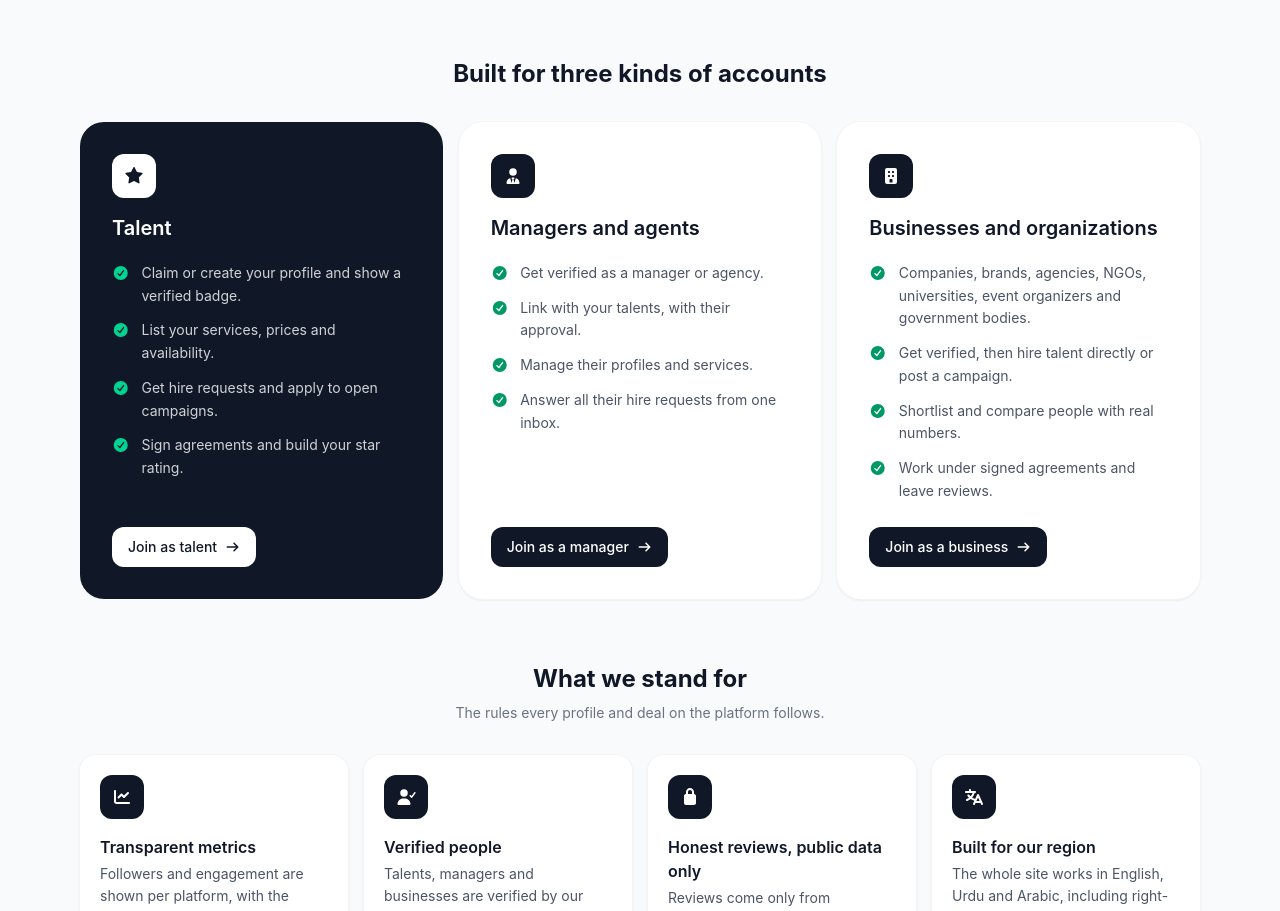
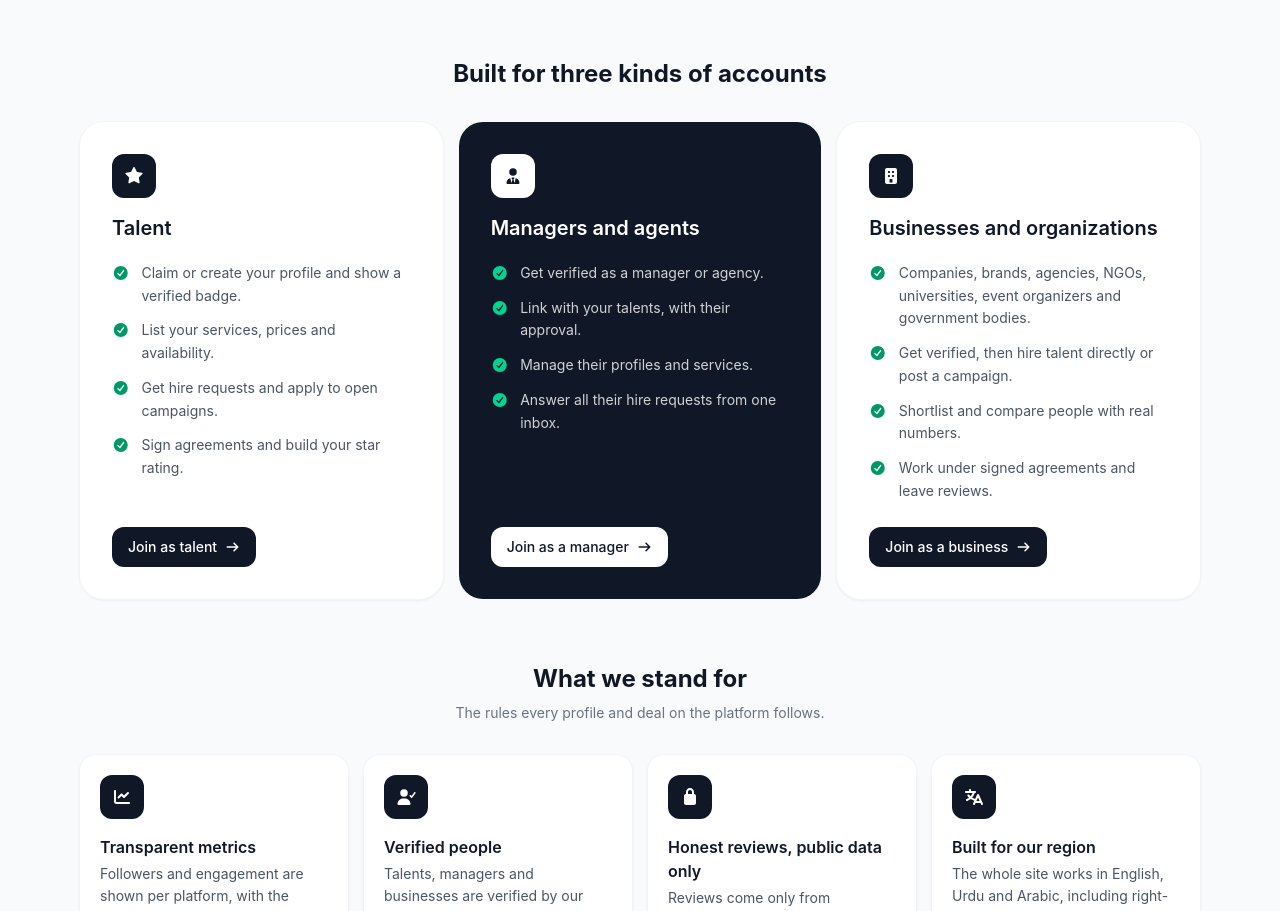
Before and after one commit to MohidWebDev/influencer_frontend, a React (Vite) app: page /about in a window 1280 px wide. Shown: the part 1300-2211 px from the top of the page. Built offline with nearby package versions, Linux system fonts and the light colour scheme; no server answers.

Commit message:
refactor(about): clean up imports and improve audience card styling

```diff
--- a/src/pages/About.tsx
+++ b/src/pages/About.tsx
@@ -5,19 +5,15 @@ import type { IconDefinition } from '@fortawesome/fontawesome-svg-core'
 import { FontAwesomeIcon } from '@fortawesome/react-fontawesome'
 import {
   faArrowRight,
-
   faBriefcase,
   faBuilding,
-
   faChartLine,
   faChevronDown,
   faCircleCheck,
   faEye,
-
   faIdBadge,
   faLanguage,
   faLock,
-
   faStar,
   faUserCheck,
   faUserTie,
@@ -68,8 +64,6 @@ function About() {
     body: t(`about.step${n}Body`),
   }))
 
-
-
   const values: { icon: IconDefinition; title: string; body: string }[] = [
     { icon: faChartLine, title: t('about.value1Title'), body: t('about.value1Body') },
     { icon: faUserCheck, title: t('about.value2Title'), body: t('about.value2Body') },
@@ -78,6 +72,7 @@ function About() {
   ]
 
   // Teen qism ke account: har ek ke apne fayde aur signup ka seedha raasta
+  // i === 1 (manager) — dark; baaki (talent, business) — white
   const audiences: { key: string; icon: IconDefinition; type: string }[] = [
     { key: 'talent', icon: faStar, type: 'talent' },
     { key: 'manager', icon: faUserTie, type: 'representative' },
@@ -159,20 +154,21 @@ function About() {
         </ol>
       </section>
 
-
-
-
       {/* Kis ke liye: teen account types */}
       <section>
         <h2 className="text-center text-2xl font-bold">{t('about.forTitle')}</h2>
         <div className="mt-8 grid gap-4 lg:grid-cols-3">
           {audiences.map((audience, i) => {
-            const dark = i === 0
+            // ✅ Sirf beech wala card (i === 1 = manager) dark hoga.
+            // Left (talent) aur right (business) white rahenge.
+            const dark = i === 1
             return (
               <div
                 key={audience.key}
                 className={`flex flex-col rounded-3xl p-6 md:p-8 ${
-                  dark ? 'keep-dark bg-gray-900 text-white' : 'bg-white shadow-sm ring-1 ring-gray-100'
+                  dark
+                    ? 'keep-dark bg-gray-900 text-white'
+                    : 'bg-white shadow-sm ring-1 ring-gray-100'
                 }`}
               >
                 <span
@@ -190,7 +186,9 @@ function About() {
                     <li key={n} className="flex gap-3 text-sm leading-relaxed">
                       <FontAwesomeIcon
                         icon={faCircleCheck}
-                        className={`mt-1 shrink-0 ${dark ? 'text-emerald-400' : 'text-emerald-600'}`}
+                        className={`mt-1 shrink-0 ${
+                          dark ? 'text-emerald-400' : 'text-emerald-600'
+                        }`}
                       />
                       <span className={dark ? 'text-white/80' : 'text-gray-600'}>
                         {t(`about.for.${audience.key}${n}`)}
```
